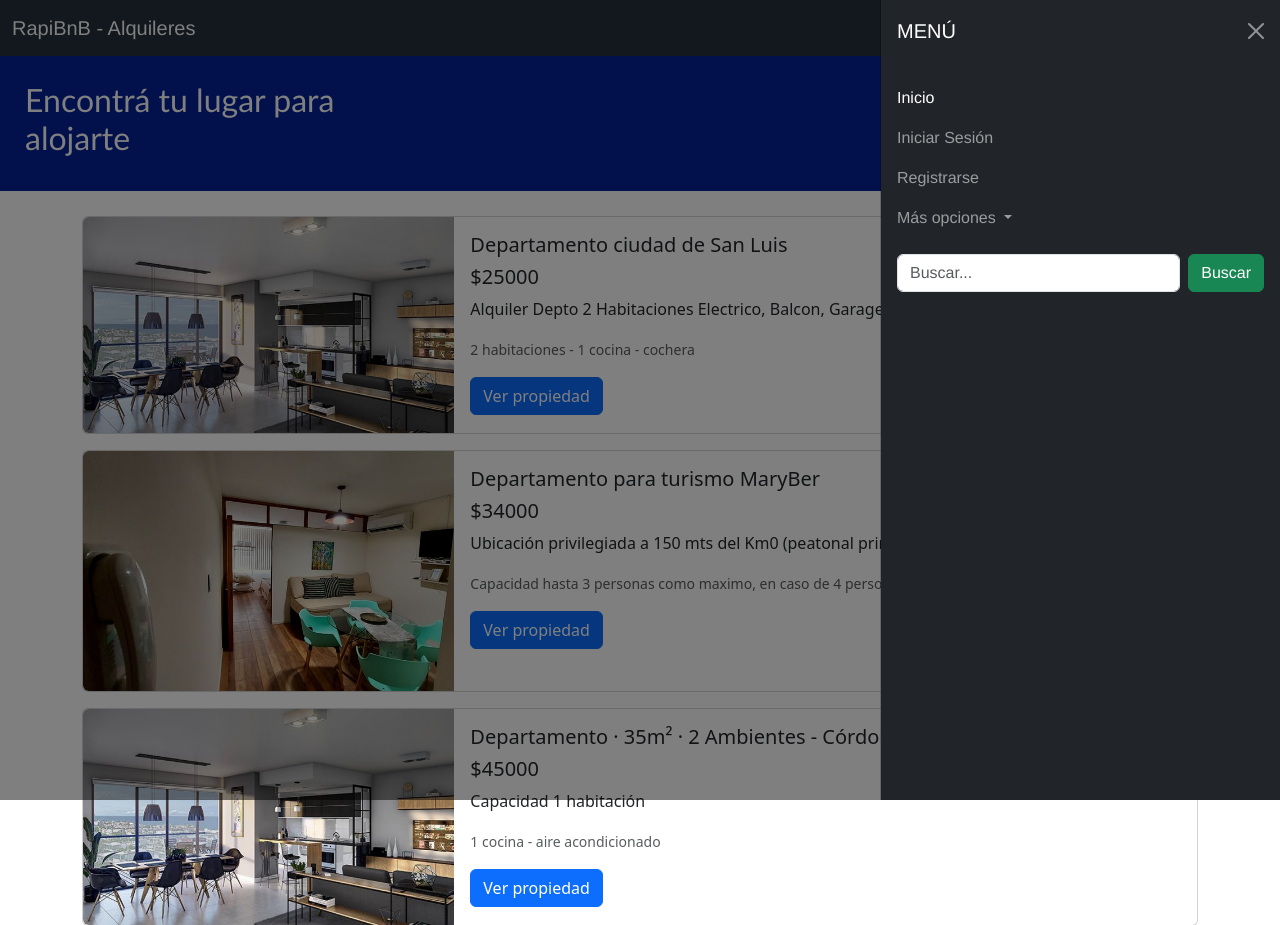
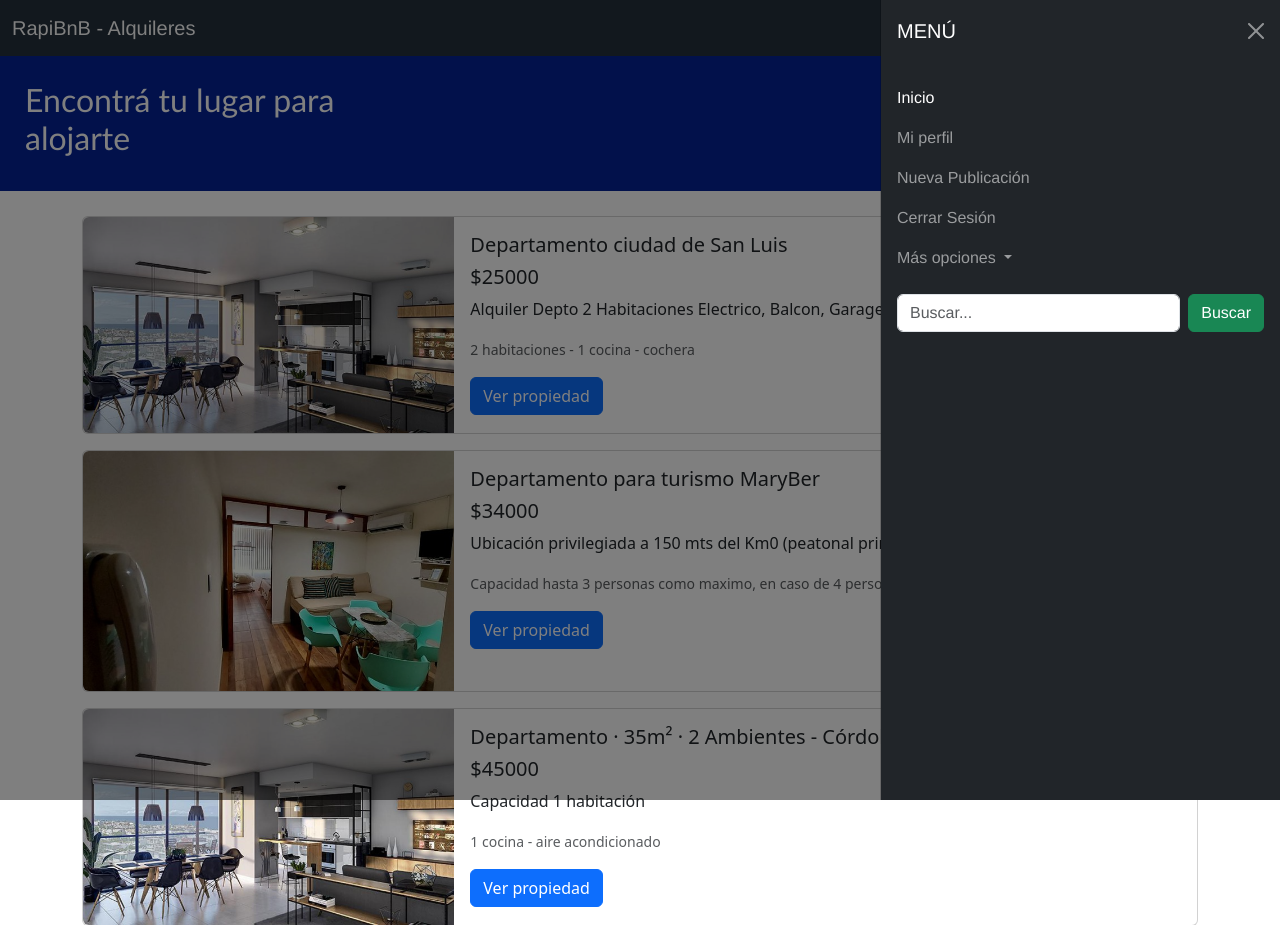
Before and after one commit to facuhomola/narrativa-rapibnb, a PHP site: page /index.php in a window 1280 px wide, after a click that opens the changed part. Shown: the top 925 px of the page. Run offline with PHP 8.4, Linux system fonts and the light colour scheme; the visitor is signed in with stand-in values (Sample User, id 1).

Commit message:
Add files via upload

```diff
--- a/includes/header.php
+++ b/includes/header.php
@@ -1,3 +1,11 @@
+<?php
+
+$conexion = mysqli_connect("localhost", "root", "", "rapibnb"); //para conectar a la base de datos
+
+session_start();
+
+?>
+
 <nav class="navbar navbar-dark bg-dark" id="navbarmenu">
   <div class="container-fluid">
     <a class="navbar-brand" href="/narrativa-rapibnb/index.php">RapiBnB - Alquileres</a>
@@ -14,12 +22,30 @@
           <li class="nav-item">
             <a class="nav-link active" aria-current="page" href="/narrativa-rapibnb/index.php">Inicio</a>
           </li>
+          <?php
+          if (!isset($_SESSION['user'])) {
+            ?>
             <li class="nav-item">
               <a class="nav-link" href="/narrativa-rapibnb/bd/login.php">Iniciar Sesión</a>
             </li>
             <li class="nav-item">
               <a class="nav-link" href="/narrativa-rapibnb/bd/registrar.php">Registrarse</a>
             </li>
+          <?php
+          }else{
+          ?>
+            <li class="nav-item">
+              <a class="nav-link" href="/narrativa-rapibnb/perfil.php">Mi perfil</a>
+            </li>
+            <li class="nav-item">
+              <a class="nav-link" href="/narrativa-rapibnb/nuevapubli.php">Nueva Publicación</a>
+            </li>
+            <li class="nav-item">
+              <a class="nav-link" href="/narrativa-rapibnb/bd/logout.php">Cerrar Sesión</a>
+            </li>
+          <?php
+          }
+          ?>
           <li class="nav-item dropdown">
             <a class="nav-link dropdown-toggle" href="#" role="button" data-bs-toggle="dropdown" aria-expanded="false">
               Más opciones
```
Also changed, not shown: bd/logout.php (added, +8 -0 lines). Lines whose indentation alone changed are shown as unchanged.
